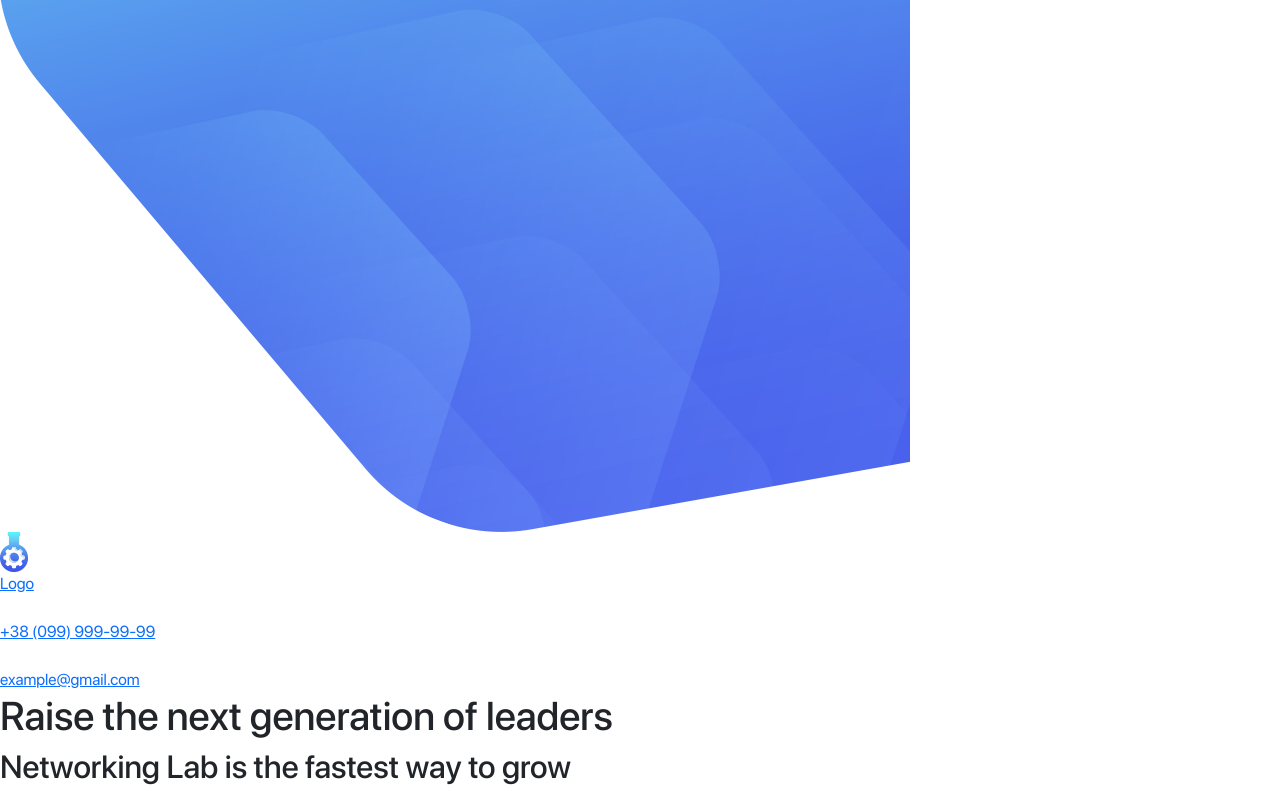
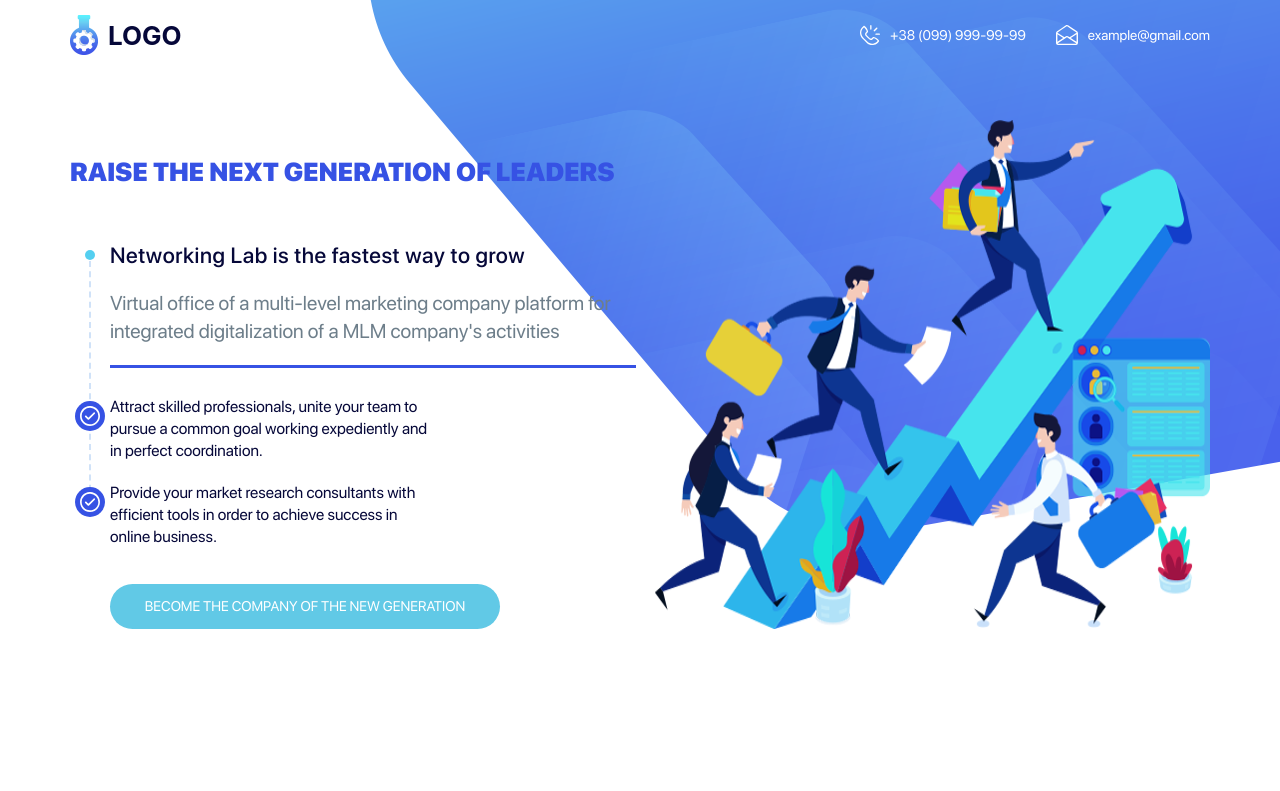
Before and after one commit to stetsiuk/networking-lab, a website: page src/index.html in a window 1280 px wide. Shown: the top 791 px of the page. Drawn offline with nearby package versions, Linux system fonts and the light colour scheme; files that its build step writes are made by us from their sources; a web font is replaced by a local one.

Commit message:
written styles for 'promo' block

```diff
--- /dev/null
+++ b/src/sass/base/_button.scss
@@ -0,0 +1,26 @@
+.btn {
+    height: 45px;
+    padding: 0 28px;
+    color: #fff;
+    font-size: 14px;
+    font-weight: 400;
+    text-align: center;
+    text-transform: uppercase;
+    border: none;
+    border-radius: 25px;
+    background-color: $button-color;
+    transition: all 0.5s;
+    &:hover {
+        background-color: #54cff0;
+        box-shadow: 0px 0px 20px 2px rgba(36, 160, 255, 0.26);
+    }
+    &_w390 {
+        width: 390px;
+    }
+    &_w360 {
+        width: 360px;
+    }
+    &_w260 {
+        width: 260px;
+    }
+}
--- /dev/null
+++ b/src/sass/base/_variables.scss
@@ -0,0 +1 @@
+$button-color: #61c9e6;
--- /dev/null
+++ b/src/sass/blocks/_promo.scss
@@ -0,0 +1,148 @@
+.promo {
+    position: relative;
+    height: 690px;
+    padding-top: 15px;
+    &__layer {
+        position: absolute;
+        top: 0;
+        right: 0;
+        z-index: -10;
+    }
+    &__wrapper {
+        display: flex;
+        align-items: center;
+        justify-content: space-between;
+    }
+    &__logo {
+        display: flex;
+        align-items: center;
+        text-decoration: none;
+        cursor: pointer;
+    }
+    &__name {
+        margin-left: 10px;
+        font-size: 26px;
+        font-weight: 700;
+        text-transform: uppercase;
+        color: #060839;
+    }
+    &__menu {
+        display: flex;
+        align-items: center;
+        gap: 30px;
+        a {
+            display: flex;
+            align-items: center;
+            text-decoration: none;
+            color: #fff;
+            font-size: 14px;
+            font-weight: 400;
+            img {
+                margin-right: 10px;
+            }
+        }
+    }
+    &__link {
+        transition: all .6s linear;
+        &:hover {
+            color: #32f4ff;
+            text-decoration: underline;
+        }
+
+    }
+    &__leaders {
+        margin-top: 65px;
+        display: flex;
+    }
+    &__image {
+        width: 555px;
+        height: 459px;
+    }
+
+    &__title {
+        margin: 36px 0 0 0;
+        font-size: 26px;
+        font-weight: 900;
+        text-transform: uppercase;
+        color: #3652e4;
+    }
+    &__block {
+        position: relative;
+        margin-top: 55px;
+        margin-left: 40px;
+        &::before {
+            content: '';
+            position: absolute;
+            top: 19px;
+            left: -21px;
+            height: 250px;
+            border-left: 2px dashed #d0e2f8;
+            z-index: -5;
+        }
+    }
+    &__subtitle {
+        position: relative;
+        margin-bottom: 0;
+        font-size: 22px;
+        font-weight: 500;
+        letter-spacing: 0.55px;
+        color: #060839;
+        &::before {
+            content: '';
+            position: absolute;
+            top: 50%;
+            left: -25px;
+            transform: translateY(-50%);
+            width: 10px;
+            height: 10px;
+            border-radius: 100%;
+            background-color: #54cff0;
+        }
+    }
+    &__descr {
+        margin-top: 20px;
+        font-size: 20px;
+        font-weight: 400;
+        line-height: 28px;
+        color: #6d7e8a;
+    }
+    &__divider {
+        margin-top: 20px;
+        width: 526px;
+        height: 3px;
+        background-color: #3652e4
+    }
+    &__text {
+        margin-top: 28px;
+        width: 330px;
+        display: flex;
+        flex-direction: column;
+        gap: 20px;
+        color: #060839;
+    }
+    &__item {
+        position: relative;
+        line-height: 22px;
+        color: #060839;
+        &::before {
+            content: '';
+            position: absolute;
+            top: 5px;
+            left: -35px;
+            width: 30px;
+            height: 30px;
+            background-color: #3652e4;
+            border-radius: 100%
+        }
+        img {
+            width: 20px;
+            height: 20px;
+            position: absolute;
+            top: 10px;
+            left: -30px;
+        }
+    }
+    &__btn {
+        margin-top: 36px;
+    }
+}
--- a/src/sass/style.scss
+++ b/src/sass/style.scss
@@ -1,7 +1,17 @@
 * {
     font-family: 'SF Pro Display', sans-serif;
+}
+
+.container {
+    max-width: 1140px;
+    margin: 0 auto;
 }
 
 @import 'fonts/sfprodisplay-font';
 
 @import 'libs/bootstrap-reboot.min';
+
+@import 'base/variables';
+@import 'base/button';
+
+@import 'blocks/promo';
```
